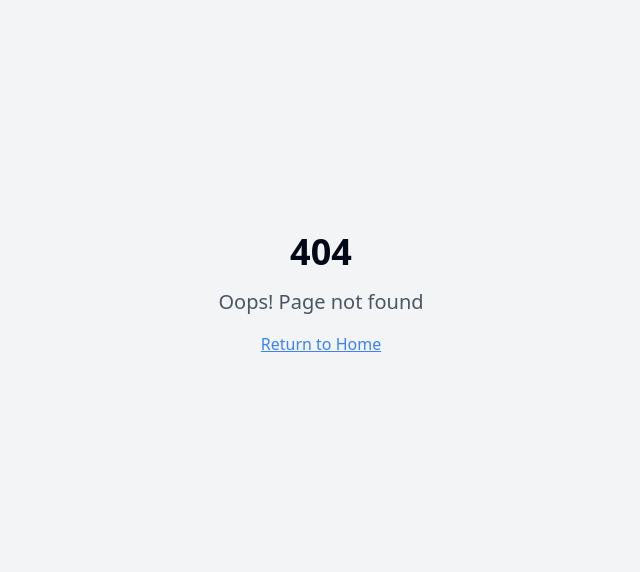
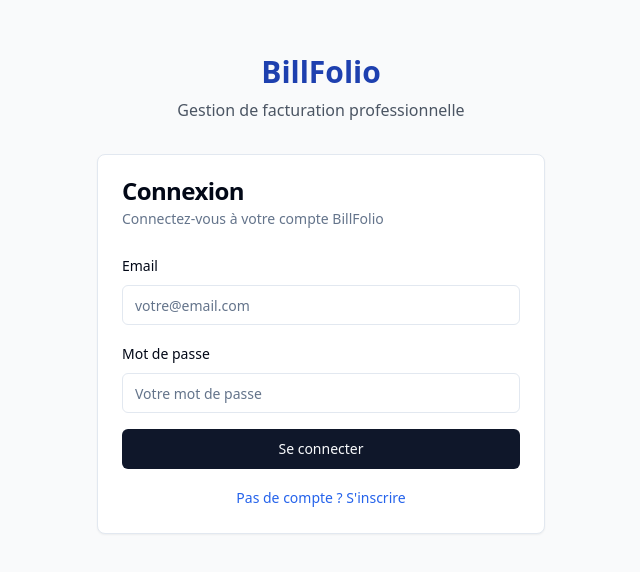
Before and after one commit to wl0381977s/bill-folio-craft, a React (Vite) app: page /auth in a window 1280 px wide. Before the commit this address had no page. Shown: the part 106-678 px from the top of the page, without its empty margins (319-959 px from the left). Built offline with nearby package versions, Linux system fonts and the light colour scheme.

Commit message:
Add login, logout, and register functionality
Implement user authentication features including login, logout, and registration.

```diff
--- a/src/App.tsx
+++ b/src/App.tsx
@@ -16,6 +16,7 @@ import POSPage from "./pages/POSPage";
 import TransfertsPage from "./pages/TransfertsPage";
 import ProduitsListePage from "./pages/ProduitsListePage";
 import CreateInvoicePage from "./pages/CreateInvoicePage";
+import AuthPage from "./pages/AuthPage";
 import NotFound from "./pages/NotFound";
 
 const queryClient = new QueryClient();
@@ -28,6 +29,7 @@ const App = () => (
       <BrowserRouter>
         <Routes>
           <Route path="/" element={<Index />} />
+          <Route path="/auth" element={<AuthPage />} />
           <Route path="/bons-reception" element={<BonsReception />} />
           <Route path="/bons-achat" element={<BonsAchat />} />
           <Route path="/tiers/clients" element={<TiersPage />} />
--- /dev/null
+++ b/src/components/AuthForm.tsx
@@ -0,0 +1,117 @@
+
+import React, { useState } from 'react';
+import { Button } from '@/components/ui/button';
+import { Input } from '@/components/ui/input';
+import { Card, CardContent, CardDescription, CardHeader, CardTitle } from '@/components/ui/card';
+import { Label } from '@/components/ui/label';
+import { useToast } from '@/hooks/use-toast';
+
+interface AuthFormProps {
+  onLogin: (user: { email: string; name: string }) => void;
+}
+
+const AuthForm = ({ onLogin }: AuthFormProps) => {
+  const [isLogin, setIsLogin] = useState(true);
+  const [email, setEmail] = useState('');
+  const [password, setPassword] = useState('');
+  const [name, setName] = useState('');
+  const { toast } = useToast();
+
+  const handleSubmit = (e: React.FormEvent) => {
+    e.preventDefault();
+
+    if (isLogin) {
+      // Simulation de connexion
+      if (email && password) {
+        onLogin({ email, name: name || 'Utilisateur' });
+        toast({
+          title: "Connexion réussie",
+          description: "Vous êtes maintenant connecté.",
+        });
+      }
+    } else {
+      // Simulation d'inscription
+      if (email && password && name) {
+        onLogin({ email, name });
+        toast({
+          title: "Inscription réussie",
+          description: "Votre compte a été créé avec succès.",
+        });
+      }
+    }
+  };
+
+  return (
+    <Card className="w-full max-w-md mx-auto">
+      <CardHeader>
+        <CardTitle>{isLogin ? 'Connexion' : 'Inscription'}</CardTitle>
+        <CardDescription>
+          {isLogin
+            ? 'Connectez-vous à votre compte BillFolio'
+            : 'Créez votre compte BillFolio'
+          }
+        </CardDescription>
+      </CardHeader>
+      <CardContent>
+        <form onSubmit={handleSubmit} className="space-y-4">
+          {!isLogin && (
+            <div className="space-y-2">
+              <Label htmlFor="name">Nom complet</Label>
+              <Input
+                id="name"
+                type="text"
+                placeholder="Votre nom"
+                value={name}
+                onChange={(e) => setName(e.target.value)}
+                required={!isLogin}
+              />
+            </div>
+          )}
+
+          <div className="space-y-2">
+            <Label htmlFor="email">Email</Label>
+            <Input
+              id="email"
+              type="email"
+              placeholder="votre@email.com"
+              value={email}
+              onChange={(e) => setEmail(e.target.value)}
+              required
+            />
+          </div>
+
+          <div className="space-y-2">
+            <Label htmlFor="password">Mot de passe</Label>
+            <Input
+              id="password"
+              type="password"
+              placeholder="Votre mot de passe"
+              value={password}
+              onChange={(e) => setPassword(e.target.value)}
+              required
+            />
+          </div>
+
+          <Button type="submit" className="w-full">
+            {isLogin ? 'Se connecter' : "S'inscrire"}
+          </Button>
+
+          <div className="text-center">
+            <button
+              type="button"
+              onClick={() => setIsLogin(!isLogin)}
+              className="text-sm text-blue-600 hover:underline"
+            >
+              {isLogin
+                ? "Pas de compte ? S'inscrire"
+                : 'Déjà un compte ? Se connecter'
+              }
+            </button>
+          </div>
+        </form>
+      </CardContent>
+    </Card>
+  );
+};
+
+export default AuthForm;
--- a/src/components/Header.tsx
+++ b/src/components/Header.tsx
@@ -1,6 +1,6 @@
 
-import React from 'react';
-import { Bell, Settings, User } from 'lucide-react';
+import React, { useState, useEffect } from 'react';
+import { Bell, Settings, User, LogOut } from 'lucide-react';
 import { Button } from '@/components/ui/button';
 import { Avatar, AvatarFallback } from '@/components/ui/avatar';
 import { Separator } from '@/components/ui/separator';
@@ -10,8 +10,35 @@ import {
   DropdownMenuItem,
   DropdownMenuTrigger
 } from '@/components/ui/dropdown-menu';
+import { useNavigate } from 'react-router-dom';
+import { useToast } from '@/hooks/use-toast';
 
 const Header = () => {
+  const [user, setUser] = useState<{ email: string; name: string } | null>(null);
+  const navigate = useNavigate();
+  const { toast } = useToast();
+
+  useEffect(() => {
+    const storedUser = localStorage.getItem('user');
+    if (storedUser) {
+      setUser(JSON.parse(storedUser));
+    }
+  }, []);
+
+  const handleLogout = () => {
+    localStorage.removeItem('user');
+    setUser(null);
+    toast({
+      title: "Déconnexion réussie",
+      description: "Vous avez été déconnecté avec succès.",
+    });
+    navigate('/auth');
+  };
+
+  const handleLogin = () => {
+    navigate('/auth');
+  };
+
   return (
     <header className="bg-white border-b border-gray-200 py-4">
       <div className="container mx-auto px-4 flex justify-between items-center">
@@ -21,19 +48,24 @@ const Header = () => {
         </div>
 
         <div className="flex items-center space-x-4">
+          {user && (
             <Button variant="ghost" size="icon">
               <Bell className="h-5 w-5 text-gray-500" />
             </Button>
+          )}
 
           <Separator orientation="vertical" className="h-6" />
 
+          {user ? (
             <DropdownMenu>
               <DropdownMenuTrigger asChild>
                 <Button variant="ghost" className="relative flex items-center gap-2" aria-label="User menu">
                   <Avatar className="h-8 w-8">
-                  <AvatarFallback className="bg-theme-blue text-white">JD</AvatarFallback>
+                    <AvatarFallback className="bg-theme-blue text-white">
+                      {user.name.split(' ').map(n => n[0]).join('').toUpperCase()}
+                    </AvatarFallback>
                   </Avatar>
-                <span className="text-sm font-medium">John Doe</span>
+                  <span className="text-sm font-medium">{user.name}</span>
                 </Button>
               </DropdownMenuTrigger>
               <DropdownMenuContent align="end" className="w-56">
@@ -43,14 +75,20 @@ const Header = () => {
                 </DropdownMenuItem>
                 <DropdownMenuItem>
                   <Settings className="mr-2 h-4 w-4" />
-                <span>Settings</span>
+                  <span>Paramètres</span>
                 </DropdownMenuItem>
                 <Separator />
-              <DropdownMenuItem>
-                Log out
+                <DropdownMenuItem onClick={handleLogout}>
+                  <LogOut className="mr-2 h-4 w-4" />
+                  <span>Se déconnecter</span>
                 </DropdownMenuItem>
               </DropdownMenuContent>
             </DropdownMenu>
+          ) : (
+            <Button onClick={handleLogin} variant="default">
+              Se connecter
+            </Button>
+          )}
         </div>
       </div>
     </header>
--- /dev/null
+++ b/src/pages/AuthPage.tsx
@@ -0,0 +1,28 @@
+
+import React from 'react';
+import { useNavigate } from 'react-router-dom';
+import AuthForm from '@/components/AuthForm';
+
+const AuthPage = () => {
+  const navigate = useNavigate();
+
+  const handleLogin = (user: { email: string; name: string }) => {
+    // Stocker les informations utilisateur dans localStorage
+    localStorage.setItem('user', JSON.stringify(user));
+    navigate('/');
+  };
+
+  return (
+    <div className="min-h-screen bg-gray-50 flex items-center justify-center p-4">
+      <div className="w-full max-w-md">
+        <div className="text-center mb-8">
+          <h1 className="text-3xl font-bold text-theme-blue">BillFolio</h1>
+          <p className="text-gray-600 mt-2">Gestion de facturation professionnelle</p>
+        </div>
+        <AuthForm onLogin={handleLogin} />
+      </div>
+    </div>
+  );
+};
+
+export default AuthPage;
```
Lines whose indentation alone changed are shown as unchanged.
